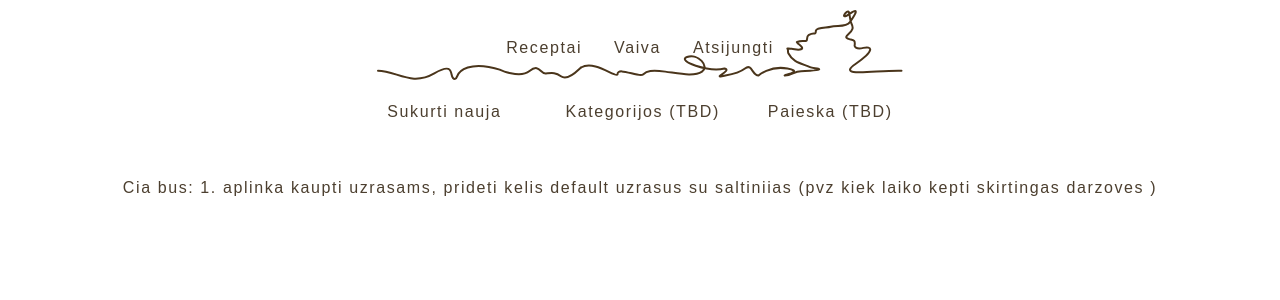
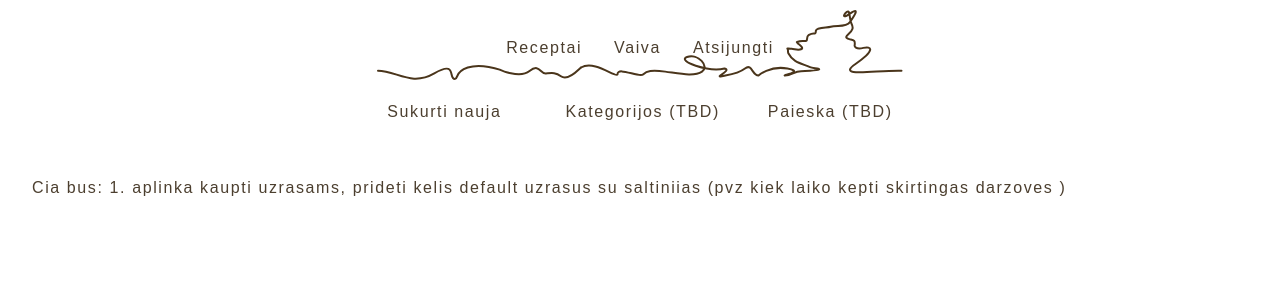
Before and after one commit to vaivabraz/recipes-frontend, a Next.js app: page /notes in a window 1280 px wide. Shown: the top 300 px of the page. Built offline with nearby package versions, Linux system fonts and the light colour scheme.

Commit message:
small details

```diff
--- a/src/pagesComponents/RecipeView/RecipeView.tsx
+++ b/src/pagesComponents/RecipeView/RecipeView.tsx
@@ -24,6 +24,10 @@ type FullRecipeViewProps = {
 const FullRecipeView = ({ recipe }: FullRecipeViewProps) => {
   const image = recipe.image || "/salad.jpg";
   //TODO: change alignment on small screens
+  //TODO: add ability to show separated times
+  //TODO: add ability to show preparation steps
+  //TODO: image is not correct
+
   return (
     <Container>
       <Row>
--- a/src/ui/layout/layoutElements/Column.tsx
+++ b/src/ui/layout/layoutElements/Column.tsx
@@ -56,6 +56,7 @@ const StyledColumn = styled.div`
   flex: 0 0 auto;
   flex-direction: column;
   padding: 1rem;
+  width: 100%;
   ${(props) => props.small && width(BREAKPOINTS.small, props.small)};
   ${(props) => props.medium && width(BREAKPOINTS.medium, props.medium)};
   ${(props) => props.large && width(BREAKPOINTS.large, props.large)};
```
